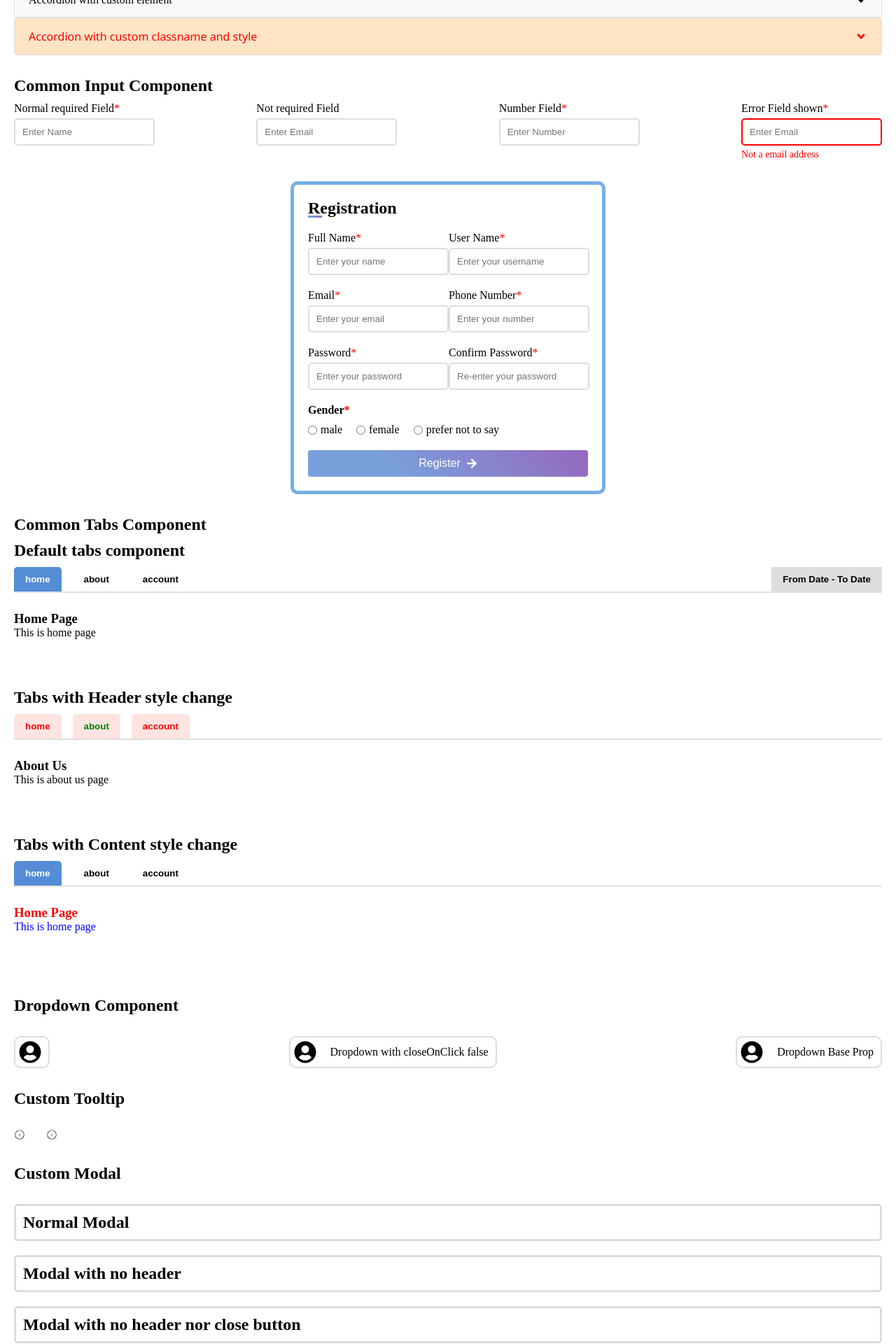
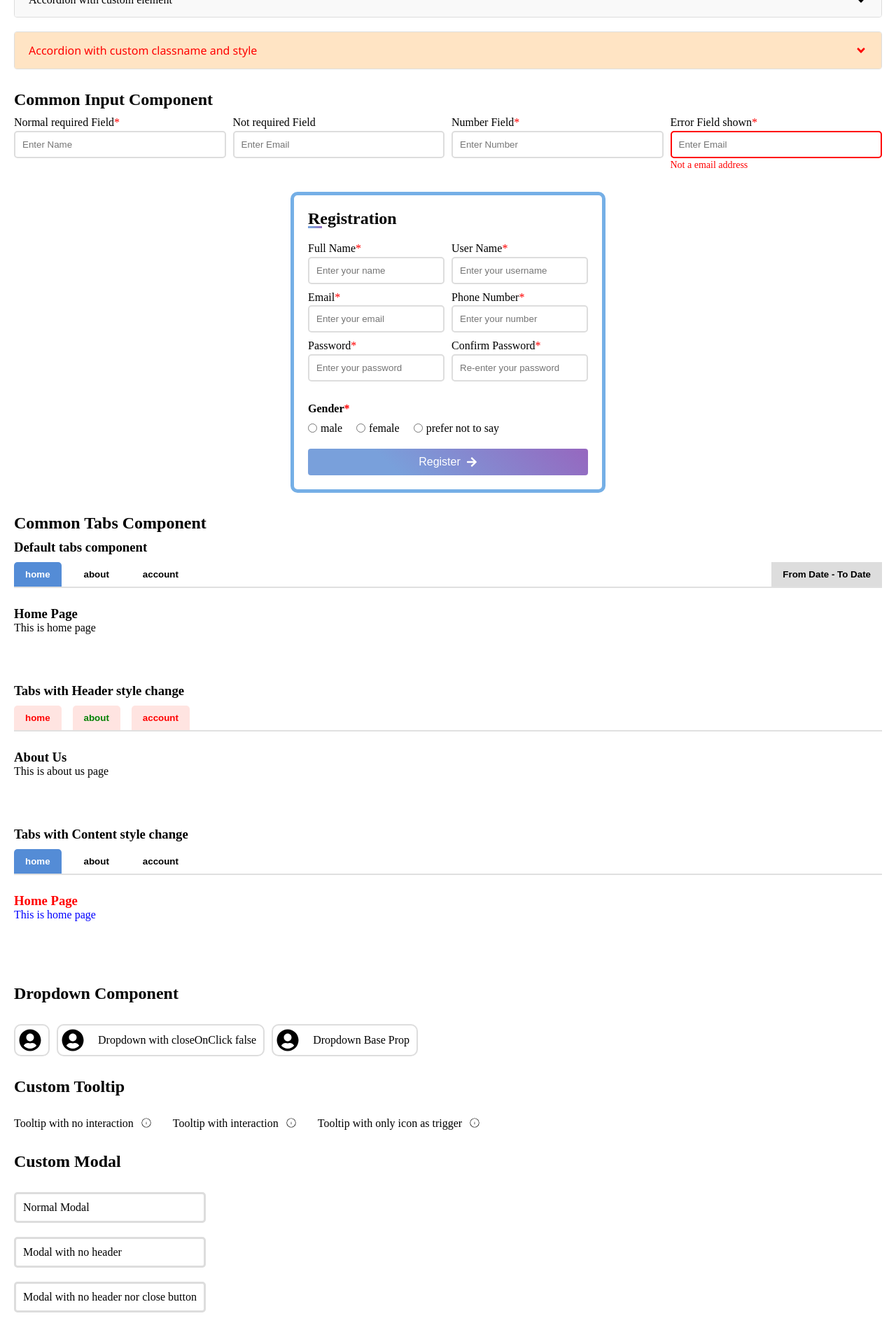
Before and after one commit to arbinsigdel12/custom-component, a React (Vite) app: page / in a window 1280 px wide. Shown: the part 240-2160 px from the top of the page at 70% size. After the commit the page ends 2135 px from the top, so only its background shows below. Built offline with nearby package versions, Linux system fonts and the light colour scheme.

Commit message:
Homepage responsive

```diff
--- a/src/App.scss
+++ b/src/App.scss
@@ -1,7 +1,6 @@
 .app {
   display: flex;
   flex-direction: column;
-  flex-wrap: wrap;
   gap: 30px;
   margin: 20px;
   &__button {
@@ -9,13 +8,12 @@
     flex-wrap: wrap;
     flex-direction: column;
     gap: 10px;
-    justify-content: space-between;
 
     &__commonButton {
       display: flex;
       flex-wrap: wrap;
       flex-direction: row;
-      justify-content: space-between;
+      justify-content: flex-start;
       gap: 10px;
     }
   }
@@ -28,6 +26,7 @@
 
     .custom__accordion {
       font-family: "Segoe UI", Tahoma, Geneva, Verdana, sans-serif;
+      margin-top: 20px;
       font-size: 24px;
       color: red;
       &__header {
@@ -40,15 +39,13 @@
   }
   &__input {
     display: flex;
-    flex-wrap: wrap;
     flex-direction: column;
     gap: 10px;
 
     &__commonInput {
-      display: flex;
-      flex-wrap: wrap;
-      flex-direction: row;
-      justify-content: space-between;
+      display: grid;
+      grid-template-columns: repeat(auto-fit, minmax(150px, 1fr));
+      gap: 10px;
     }
   }
   &__tab {
@@ -92,11 +89,11 @@
     flex-wrap: wrap;
     gap: 10px;
     flex-direction: row;
-    justify-content: space-between;
+    justify-content: flex-start;
     .baseDropdown {
       &.component__dropdown {
         .baseDropdown__menu {
-          min-width: 280px;
+          min-width: 260px;
         }
       }
       .dropdownTrigger {
@@ -113,12 +110,19 @@
   }
   &__tooltip {
     display: flex;
+    flex-wrap: wrap;
     flex-direction: row;
     justify-content: flex-start;
     gap: 30px;
+    .tooltipTrigger {
+      display: flex;
+      flex-direction: row;
+      gap: 10px;
+    }
   }
   &__modal {
     display: flex;
+    max-width: fit-content;
     flex-direction: column;
     justify-content: space-between;
     gap: 20px;
--- a/src/App.tsx
+++ b/src/App.tsx
@@ -93,7 +93,7 @@ function App() {
       </div>
       <div className="app__tab">
         <h2>Common Tabs Component</h2>
-        <h2>Default tabs component</h2>
+        <h3>Default tabs component</h3>
         <Tabs
           tabs={tabItems}
           defaultActiveTab={"home"}
@@ -101,13 +101,13 @@ function App() {
             <button className="date-range-button">From Date - To Date</button>
           }
         />
-        <h2>Tabs with Header style change</h2>
+        <h3>Tabs with Header style change</h3>
         <Tabs
           tabs={tabItems}
           defaultActiveTab={"about"}
           tabHeaderClassName="classHeader"
         />
-        <h2>Tabs with Content style change</h2>
+        <h3>Tabs with Content style change</h3>
         <Tabs
           tabs={tabItems}
           defaultActiveTab={"home"}
@@ -168,21 +168,41 @@ function App() {
       <div className="app__tooltip">
         <Tooltip
           items={toolItem1}
-          trigger={<CiCircleInfo />}
+          trigger={
+            <div className="tooltipTrigger">
+              <span>Tooltip with no interaction</span>
+              <CiCircleInfo />
+            </div>
+          }
           position="top-start"
         />
         <Tooltip
           offset="1rem"
           isInteractive={true}
           items={toolItem2}
-          trigger={<CiCircleInfo />}
+          trigger={
+            <div className="tooltipTrigger">
+              <span>Tooltip with interaction</span>
+              <CiCircleInfo />
+            </div>
+          }
           position="top-start"
         />
+        <div className="tooltipTrigger">
+          <span>Tooltip with only icon as trigger</span>
+          <Tooltip
+            offset="1rem"
+            isInteractive={true}
+            items={toolItem2}
+            trigger={<CiCircleInfo />}
+            position="top-start"
+          />
+        </div>
       </div>
       <h2>Custom Modal</h2>
       <div className="app__modal">
         <Modal
-          trigger={<h2>Normal Modal</h2>}
+          trigger={<span>Normal Modal</span>}
           heading={<h2>This is a modal component</h2>}
         >
           <span>
@@ -236,7 +256,7 @@ function App() {
             recusandae, ullam eaque. Dolorem.
           </span>
         </Modal>
-        <Modal trigger={<h2>Modal with no header</h2>}>
+        <Modal trigger={<span>Modal with no header</span>}>
           <span>
             Lorem ipsum dolor sit amet consectetur adipisicing elit. Assumenda
             deleniti officia quas dignissimos labore consequuntur similique
@@ -289,7 +309,7 @@ function App() {
           </span>
         </Modal>
         <Modal
-          trigger={<h2>Modal with no header nor close button</h2>}
+          trigger={<span>Modal with no header nor close button</span>}
           hideCloseBtn
         >
           <span>
--- a/src/commonComponent/form/form.scss
+++ b/src/commonComponent/form/form.scss
@@ -1,9 +1,11 @@
 .form {
   border: 5px solid #75afe6;
   border-radius: 10px;
-  width: 450px;
-  margin: auto;
+  max-width: 450px;
+  width: 100%;
   padding: 20px;
+  margin-left: auto;
+  margin-right: auto;
   display: flex;
   flex-direction: column;
   gap: 10px;
@@ -23,26 +25,29 @@
   &__inputField {
     display: flex;
     flex-direction: column;
-    gap: 20px;
     padding-bottom: 20px;
 
     &__nameField {
-      display: flex;
-      flex-direction: row;
-      justify-content: space-between;
+      display: grid;
+      grid-template-columns: repeat(auto-fit, minmax(150px, 1fr));
+      gap: 10px;
+      margin-bottom: 10px;
     }
     &__emailField {
-      display: flex;
-      flex-direction: row;
-      justify-content: space-between;
+      display: grid;
+      grid-template-columns: repeat(auto-fit, minmax(150px, 1fr));
+      gap: 10px;
+      margin-bottom: 10px;
     }
     &__passwordField {
-      display: flex;
-      flex-direction: row;
-      justify-content: space-between;
+      display: grid;
+      grid-template-columns: repeat(auto-fit, minmax(150px, 1fr));
+      gap: 10px;
+      margin-bottom: 10px;
     }
     &__radioField {
       display: flex;
+      flex-wrap: wrap;
       flex-direction: column;
       p {
         font-size: 16px;
@@ -51,12 +56,14 @@
       }
       &__radioOptions {
         display: flex;
+        flex-wrap: wrap;
         flex-direction: row;
         justify-content: flex-start;
         gap: 20px;
 
         .input {
           display: flex;
+          flex-wrap: wrap;
           align-items: center;
           flex-direction: row-reverse;
           &__inputField {
--- a/src/commonComponent/input/input.scss
+++ b/src/commonComponent/input/input.scss
@@ -3,7 +3,7 @@
   flex-direction: column;
   justify-content: flex-start;
   align-items: flex-start;
-  gap: 5px;
+  gap: 2.5px;
   &__label {
     display: flex;
     flex-direction: row;
@@ -12,17 +12,20 @@
   span {
     color: red;
   }
-
+  &__inputField {
+    width: 100%;
     input {
       padding: 10px;
       border: 2px solid #ddd;
       border-radius: 5px;
+      width: 100%;
       &.input--error {
         border-color: red;
         outline: none;
 
         &:focus {
           border-color: red;
+        }
       }
     }
   }
@@ -35,6 +38,7 @@
 
 .radio {
   display: flex;
+  flex-wrap: wrap;
   flex-direction: column;
   gap: 10px;
   &__label {
@@ -45,10 +49,13 @@
   }
   &__options {
     display: flex;
+    flex-wrap: wrap;
     justify-content: flex-start;
     gap: 20px;
     .radio__option {
       display: flex;
+      flex-wrap: wrap;
+      white-space: nowrap;
       justify-content: flex-start;
       gap: 5px;
       align-items: center;
--- a/src/commonComponent/modal/Modal.tsx
+++ b/src/commonComponent/modal/Modal.tsx
@@ -41,6 +41,7 @@ const Modal: React.FC<ModalProp> = ({
     }
   }, [isOpen]);
 
+  //Hide scroll bar of body on modal open
   useEffect(() => {
     if (isOpen) {
       document.body.style.overflow = "hidden";
--- a/src/commonComponent/tabs/tabs.scss
+++ b/src/commonComponent/tabs/tabs.scss
@@ -7,6 +7,7 @@
 
   &__header {
     display: flex;
+    flex-wrap: wrap;
     justify-content: space-between;
     align-items: center;
     border-bottom: 2px solid #e0e0e0;
```
Lines whose indentation alone changed are shown as unchanged.
